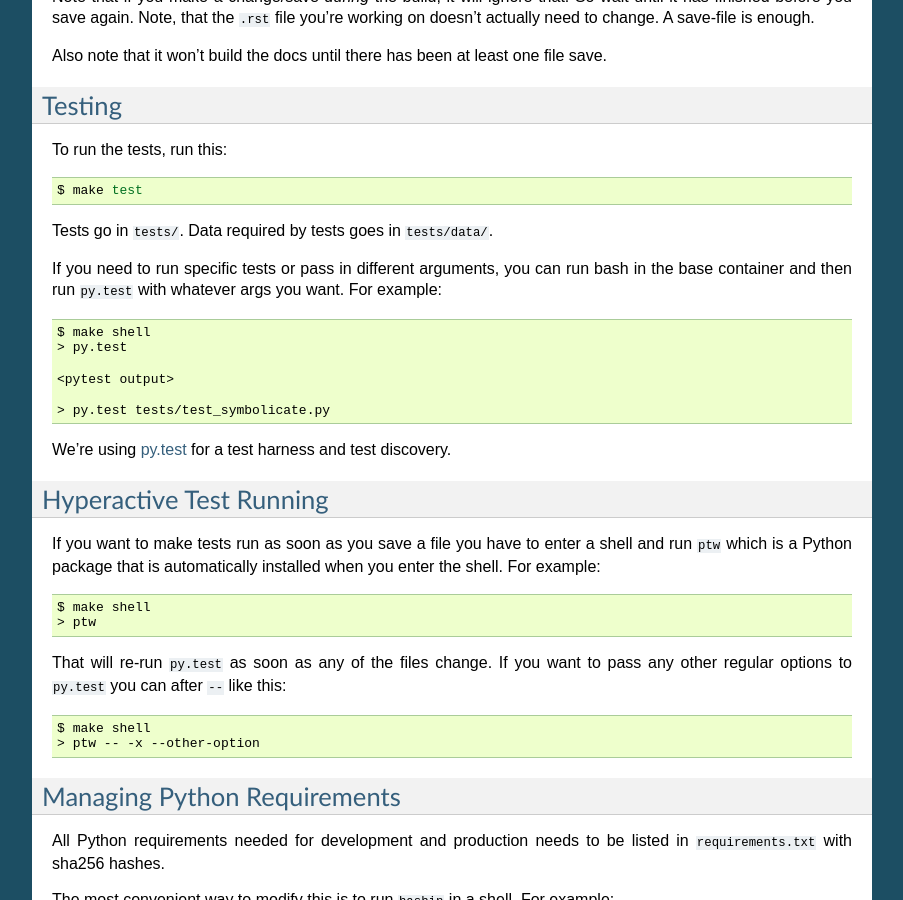
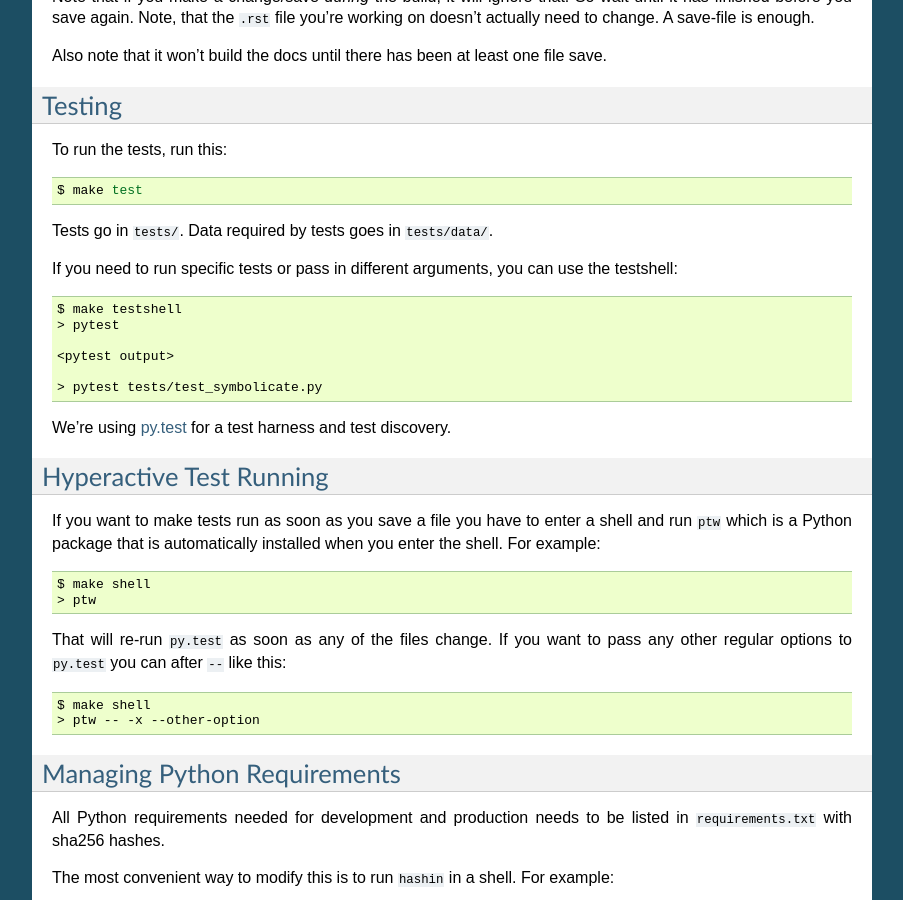
Before and after one commit to mozilla-services/tecken, a Sphinx documentation site: the page built from docs/dev.rst, in a window 1280 px wide and 900 px high, scrolled down 3186 px. Shown: the whole window, without its empty margins (198-1101 px from the left). Built offline with Sphinx 7.4.7, drawn with Linux system fonts in a browser that asks for light colours.

Commit message:
Add a "testshell" make rule
This creates a new convenience make rule to create a shell in the test
environment.

```diff
--- a/docs/dev.rst
+++ b/docs/dev.rst
@@ -168,18 +168,17 @@ To run the tests, run this:
 
 Tests go in ``tests/``. Data required by tests goes in ``tests/data/``.
 
-If you need to run specific tests or pass in different arguments, you can run
-bash in the base container and then run ``py.test`` with whatever args you
-want. For example:
+If you need to run specific tests or pass in different arguments, you can use
+the testshell:
 
 .. code-block:: shell
 
-   $ make shell
-   > py.test
+   $ make testshell
+   > pytest
 
    <pytest output>
 
-   > py.test tests/test_symbolicate.py
+   > pytest tests/test_symbolicate.py
 
 
 We're using py.test_ for a test harness and test discovery.
```
Also changed, not shown: 2 other files.
